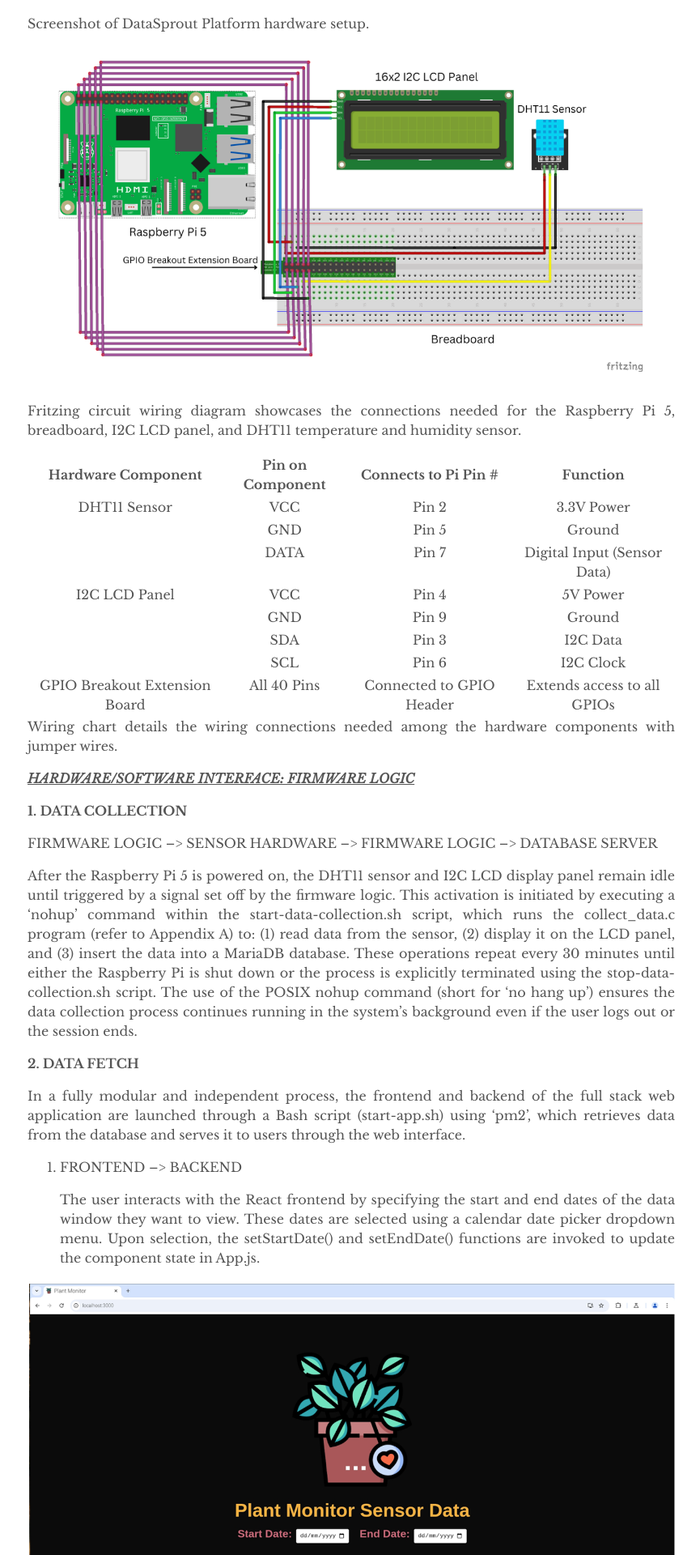
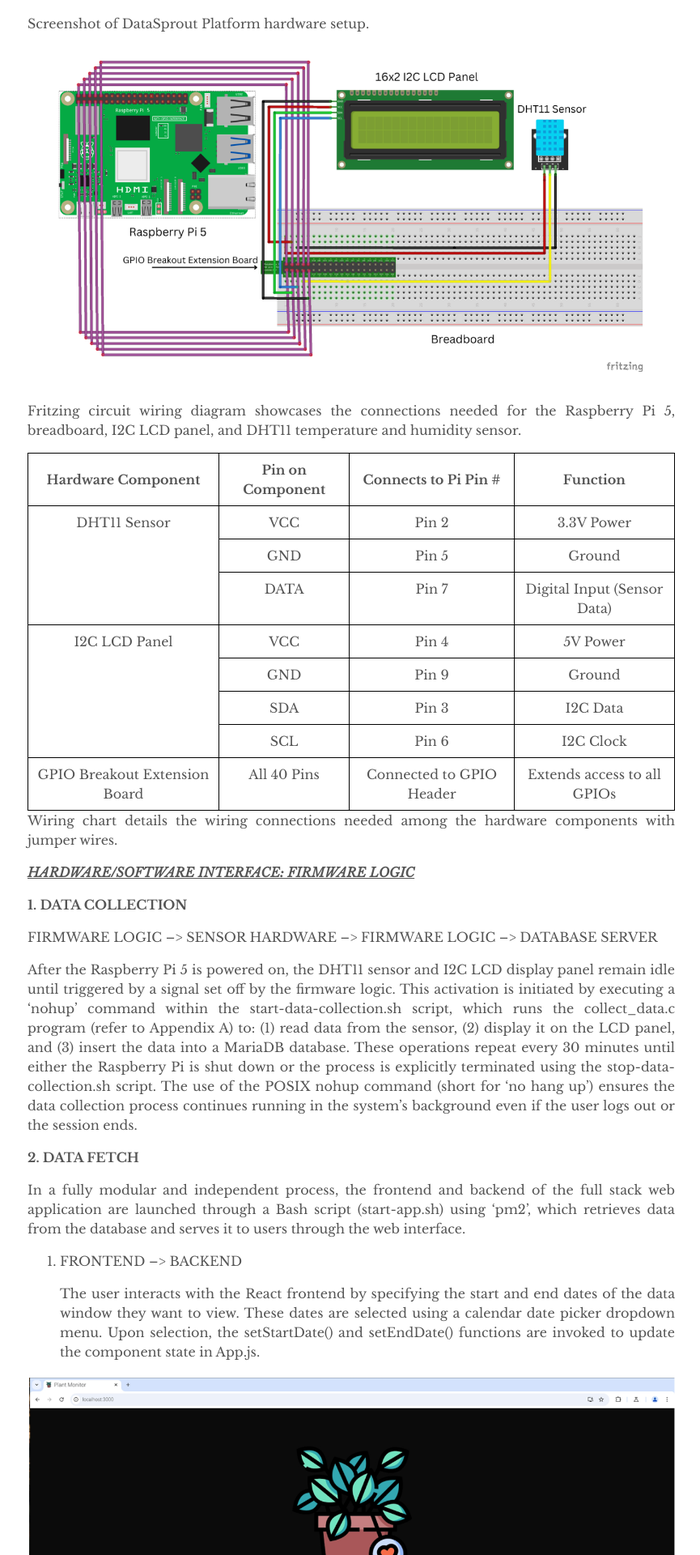
Before and after one commit to jackiechanmakes/jackiechanmakes.github.io, a Jekyll site: the page built from _posts/2025-04-19-plant-monitor.md, in a window 1280 px wide. Shown: the part 4480-6400 px from the top of the page at 81% size, without its empty margins (206-1071 px from the left). Built offline with Jekyll 4.4.1, drawn with Linux system fonts in a browser that asks for light colours; comment, search, counter and statistics services are not loaded; grey boxes are pictures that could not be loaded.

Commit message:
Add formatting

```diff
--- a/assets/css/style.css
+++ b/assets/css/style.css
@@ -26,4 +26,8 @@
 
 table, th, td {
   text-align: center;
+  border: 1px solid #000;
+  border-collapse: collapse;
+  text-align: center;
+  padding: 8px;
 }
```
